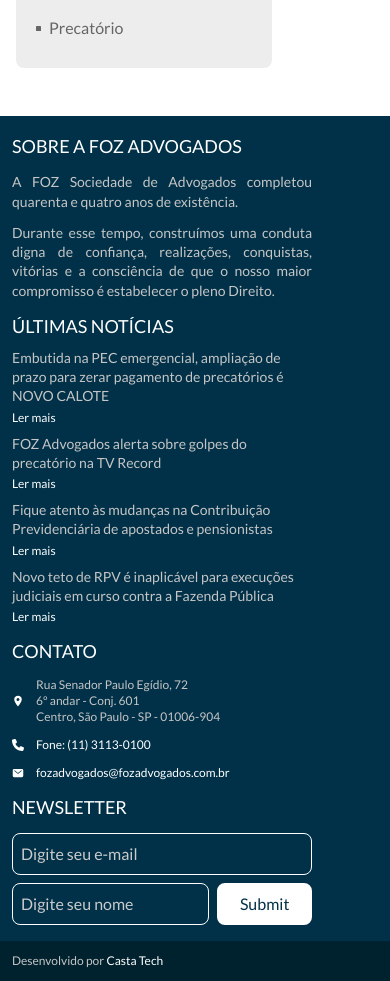
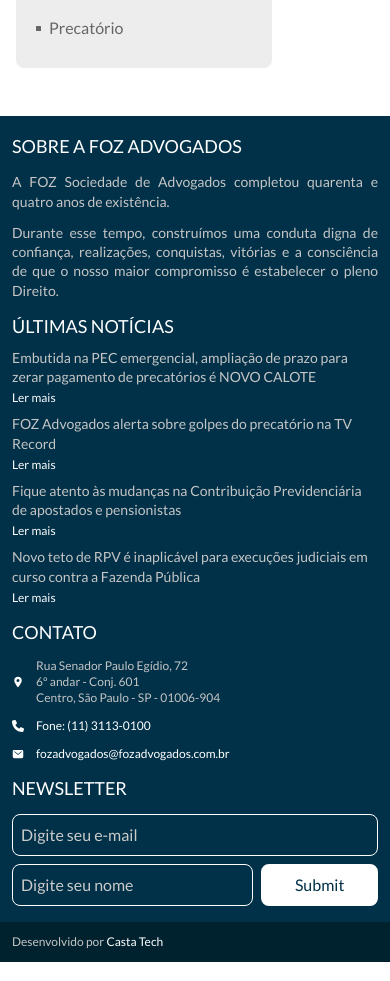
Before and after one commit to Dougladmo/Template-foz-next, a Next.js app: page / in a window 390 px wide. Shown: the part 2265-3246 px from the top of the page. Built offline with nearby package versions, Linux system fonts and the light colour scheme.

Commit message:
bugs footer corrigidos

```diff
--- a/src/components/Categories.tsx
+++ b/src/components/Categories.tsx
@@ -1,15 +1,15 @@
 import Link from 'next/link'
 import React from 'react'
 import { BsSquareFill } from 'react-icons/bs'
-import CategoriesLink from './CategoriesLink'
+import CustomLink from './Layout/CustomLink'
 
 const Categories = () => {
     return (
         <div className='w-full bg-white pb-12 pl-4 md:pl-10 lg:pl-20'>
             <div className='bg-gray-300 p-5 py-7 rounded-lg w-64 flex flex-col gap-3'>
                 <h4 className='text-blue-800 uppercase text-lg font-bold'>Categorias</h4>
-                <CategoriesLink text='Notícias Gerais' />
-                <CategoriesLink text='Precatório' />
+                <CustomLink text='Notícias Gerais' />
+                <CustomLink text='Precatório' />
             </div>
         </div>
     )
--- a/src/components/CategoriesLink.tsx
+++ b/src/components/Layout/CustomLink.tsx
@@ -5,7 +5,7 @@ import Link from 'next/link';
 
 import '@/Styles/Categories.css'
 
-const CategoriesLink
+const CustomLink
  = ({text}: {text: string}) => {
     const [animation, setAnimation] = useState('link-back-spin text-gray-900 text-[5px]');
 
@@ -20,5 +20,5 @@ const CategoriesLink
     );
 };
 
-export default CategoriesLink
+export default CustomLink
 ;
--- a/src/components/Layout/Footer/AboutFooter.tsx
+++ b/src/components/Layout/Footer/AboutFooter.tsx
@@ -2,7 +2,7 @@ import React from 'react'
 
 const AboutFooter = () => {
     return (
-        <div id='aboutFooter' className='flex flex-col gap-3 max-w-[300px]'>
+        <div id='aboutFooter' className='flex flex-col gap-3 md:max-w-[200px] lg:max-w-[300px]'>
             <h4 className='text-lg uppercase'>Sobre a foz advogados</h4>
             <p className='text-sm leading-snug text-gray-500 text-justify md:text-xs '>A FOZ Sociedade de Advogados completou quarenta e quatro anos de existência.
 
--- a/src/components/Layout/Footer/Contact.tsx
+++ b/src/components/Layout/Footer/Contact.tsx
@@ -5,7 +5,7 @@ import { FaPhone } from "react-icons/fa6";
 
 const Contact = () => {
     return (
-        <div id='contact' className='flex flex-col gap-3 max-w-[300px]'>
+        <div id='contact' className='flex flex-col gap-3 md:max-w-[200px] lg:max-w-[300px]'>
             <h4 className='text-lg uppercase'>Contato</h4>
             <div className='flex items-center gap-3'>
                 <IoLocationSharp size={12} />
--- a/src/components/Layout/Footer/Footer.tsx
+++ b/src/components/Layout/Footer/Footer.tsx
@@ -9,7 +9,7 @@ import Copyright from './Copyright'
 const Footer = () => {
   return (
     <footer className='bg-blue-800 w-full mx-auto'>
-      <div id='inner-footer' className='flex flex-col gap-3 md:flex-row md:max-w-7xl md:mx-auto md:gap-5 px-3 py-4 md:py-8 text-white'>
+      <div id='inner-footer' className='flex flex-col gap-3 md:flex-row md:justify-center md:max-w-7xl mx-auto md:gap-5 px-3 py-4 md:py-8 text-white'>
           <AboutFooter />
           <LastNews />
           <Contact />
--- a/src/components/Layout/Footer/LastNews.tsx
+++ b/src/components/Layout/Footer/LastNews.tsx
@@ -6,7 +6,7 @@ import { news } from '../../PortalFoz/PortalSection'
 
 const LastNews = () => {
     return (
-        <div id='lastNews' className='flex flex-col gap-2 max-w-[300px]'>
+        <div id='lastNews' className='flex flex-col gap-2 md:max-w-[200px] lg:max-w-[300px]'>
             <h4 className='text-lg uppercase'>Últimas notícias</h4>
             {news.map((item, index) => (
                 <FooterNews key={index} title={item.title} />
--- a/src/components/Layout/Footer/NewsLetter.tsx
+++ b/src/components/Layout/Footer/NewsLetter.tsx
@@ -2,7 +2,7 @@ import React from 'react'
 
 const NewsLetter = () => {
     return (
-        <div id='newsLetter' className='flex flex-col gap-3 max-w-[300px]'>
+        <div id='newsLetter' className='flex flex-col gap-3 md:max-w-[200px] lg:max-w-[300px]'>
             <h4 className='text-lg uppercase'>Newsletter</h4>
             <form className='grid grid-cols-3 grid-rows-2 gap-2'>
                 <input className="col-span-3 indent-2 py-2 border-[1px] border-white bg-transparent rounded-lg" type="email" placeholder='Digite seu e-mail' id='email' name='email' required />
```
